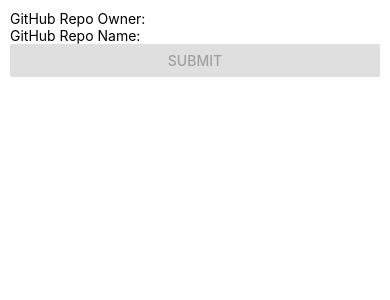
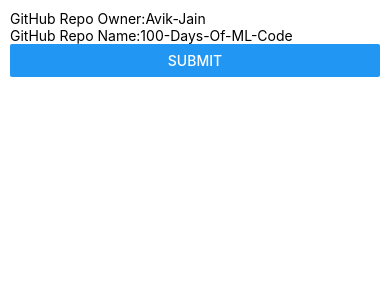
Before and after one commit to FrancescoGrazioso/PagopaProject, a React Native app: screen / in a window 390 px wide. Shown: the top 300 px of the page. Built offline with nearby package versions, Linux system fonts and the light colour scheme.

Commit message:
divided app into components

```diff
--- a/App.tsx
+++ b/App.tsx
@@ -1,23 +1,15 @@
 import React, {useState} from 'react';
-import {
-  View,
-  Text,
-  TextInput,
-  Button,
-  FlatList,
-  Image,
-  StyleSheet,
-  ActivityIndicator,
-} from 'react-native';
+import {View} from 'react-native';
 import {getStargazers} from './src/api/api';
-import Card from './src/components/Card';
+import SearchComponent from './src/components/SearchComponent/SearchComponent';
+import SearchListComponent from './src/components/SearchListComponent/SearchListComponent';
 import {axiosResponse} from './src/interfaces/axiosResponseInterface';
 import {listItemInterface} from './src/interfaces/listItemInterface';
-import { pageStyle } from './src/style/style';
+import {pageStyle} from './src/style/style';
 
 const MyComponent = () => {
-  const [owner, setOwner] = useState('');
-  const [repo, setRepo] = useState('');
+  const [owner, setOwner] = useState('Avik-Jain');
+  const [repo, setRepo] = useState('100-Days-Of-ML-Code');
   const [pageNumber, setPageNumber] = useState(1);
   const [stargazers, setStargazers] = useState<listItemInterface[]>([]);
   const [error, setError] = useState('');
@@ -46,43 +38,20 @@
 
   return (
     <View style={pageStyle.container}>
-      <View style={{flexDirection: 'row', alignItems: 'center'}}>
-        <Text>GitHub Repo Owner:</Text>
-        <TextInput value={owner} onChangeText={text => setOwner(text)} />
-      </View>
-      <View style={{flexDirection: 'row', alignItems: 'center'}}>
-        <Text>GitHub Repo Name:</Text>
-        <TextInput value={repo} onChangeText={text => setRepo(text)} />
-      </View>
-      <Button
-        title="Submit"
-        onPress={handleSubmit}
-        disabled={!owner || !repo}
-      />
-      {error && <Text>{error}</Text>}
-      {stargazers && (
-        <FlatList
-        numColumns={2}
-        data={stargazers}
-        style={pageStyle.list}
-        onEndReached={handleSubmit}
-        keyExtractor={(item, index) => index.toString()}
-        renderItem={({item, index}) => (
-          // <View style={[styles.listItem, {width: '50%'}]}>
-          //   <Image
-          //     source={{
-          //       uri: item.avatar,
-          //     }}
-          //     style={styles.avatar}
-          //   />
-          //   <Text style={styles.username}>{item.username}</Text>
-          // </View>
-          <Card image={item.avatar} title={item.username}/>
-        )}
+      <SearchComponent
+        owner={owner}
+        repo={repo}
+        handleSubmit={handleSubmit}
+        handleOwnerChange={setOwner}
+        handleRepoChange={setRepo}
       />
 
-      )}
-      {loading && <ActivityIndicator />}
+      <SearchListComponent
+        error={error}
+        handleSubmit={handleSubmit}
+        loading={loading}
+        stargazers={stargazers}
+      />
     </View>
   );
 };
--- /dev/null
+++ b/src/components/Card/style.ts
@@ -0,0 +1,46 @@
+import { StyleSheet } from "react-native";
+
+export const cardStyle = StyleSheet.create({
+    cardContainer: {
+      backgroundColor: 'transparent',
+      alignSelf: 'center',
+      margin: 10,
+      flexDirection: 'column',
+      width: '45%',
+      borderRadius: 12,
+      elevation: 2,
+      shadowColor: '#777',
+      shadowOpacity: 0.16,
+      shadowRadius: 2,
+      shadowOffset: {
+        height: 1,
+        width: 0,
+      },
+    },
+    imageContainer: {
+      borderTopLeftRadius: 12,
+      borderTopRightRadius: 12,
+      backgroundColor: 'transparent',
+      height: 200,
+    },
+    image: {
+      borderRadius: 12,
+      position: 'absolute',
+      width: '100%',
+      height: 200,
+      resizeMode: 'cover',
+    },
+    titleContainer: {
+      backgroundColor: '#fff',
+      padding: 7,
+      marginTop: -12,
+      height: 50,
+      borderBottomLeftRadius: 12,
+      borderBottomRightRadius: 12,
+    },
+    title: {
+      color: '#000',
+      margin: 3,
+      fontSize: 20,
+    },
+  });
--- /dev/null
+++ b/src/components/SearchComponent/SearchComponent.tsx
@@ -0,0 +1,31 @@
+import React from 'react';
+import {View, Text, TextInput, Button} from 'react-native';
+import {SearchInterface} from '../../interfaces/searchInterface';
+
+const SearchComponent = (props: SearchInterface) => {
+  return (
+    <>
+      <View style={{flexDirection: 'row', alignItems: 'center'}}>
+        <Text>GitHub Repo Owner:</Text>
+        <TextInput
+          value={props.owner}
+          onChangeText={text => props.handleOwnerChange(text)}
+        />
+      </View>
+      <View style={{flexDirection: 'row', alignItems: 'center'}}>
+        <Text>GitHub Repo Name:</Text>
+        <TextInput
+          value={props.repo}
+          onChangeText={text => props.handleRepoChange(text)}
+        />
+      </View>
+      <Button
+        title="Submit"
+        onPress={() => props.handleSubmit()}
+        disabled={!props.owner || !props.repo}
+      />
+    </>
+  );
+};
+
+export default SearchComponent;
--- /dev/null
+++ b/src/components/SearchListComponent/SearchListComponent.tsx
@@ -0,0 +1,28 @@
+import React from 'react';
+import {Text, ActivityIndicator, FlatList} from 'react-native';
+import { SearchListInterface } from '../../interfaces/searchListInterface';
+import Card from '../Card/Card';
+import { listStyle } from './style';
+
+const SearchListComponent = (props: SearchListInterface) => {
+  return (
+    <>
+      {props.error && <Text>{props.error}</Text>}
+      {props.stargazers && (
+        <FlatList
+          numColumns={2}
+          data={props.stargazers}
+          style={listStyle.list}
+          onEndReached={() => props.handleSubmit()}
+          keyExtractor={(item, index) => index.toString()}
+          renderItem={({item}) => (
+            <Card image={item.avatar} title={item.username} />
+          )}
+        />
+      )}
+      {props.loading && <ActivityIndicator />}
+    </>
+  );
+};
+
+export default SearchListComponent;
--- /dev/null
+++ b/src/components/SearchListComponent/style.ts
@@ -0,0 +1,8 @@
+import {StyleSheet} from 'react-native';
+
+export const listStyle = StyleSheet.create({
+  list: {
+    marginTop: 10,
+    maxHeight: '76%',
+  }
+});
--- /dev/null
+++ b/src/interfaces/cardIntercafe.ts
@@ -0,0 +1,4 @@
+export interface CardProps {
+    image: string;
+    title: string;
+  }
--- /dev/null
+++ b/src/interfaces/searchInterface.ts
@@ -0,0 +1,7 @@
+export interface SearchInterface {
+    owner: string,
+    handleOwnerChange: Function,
+    repo: string,
+    handleRepoChange: Function,
+    handleSubmit: Function
+}
--- /dev/null
+++ b/src/interfaces/searchListInterface.ts
@@ -0,0 +1,8 @@
+import { listItemInterface } from "./listItemInterface";
+
+export interface SearchListInterface {
+    error: string,
+    stargazers: listItemInterface[],
+    loading: boolean,
+    handleSubmit: Function
+}
--- a/src/style/style.ts
+++ b/src/style/style.ts
@@ -3,69 +3,5 @@
 export const pageStyle = StyleSheet.create({
   container: {
     padding: 10,
-  },
-  list: {
-    marginTop: 10,
-    maxHeight: '76%',
-  },
-  listItem: {
-    flex: 1,
-    justifyContent: 'flex-start',
-    flexDirection: 'row',
-    alignItems: 'center',
-    marginBottom: 10,
-  },
-  avatar: {
-    width: 50,
-    height: 50,
-    borderRadius: 50,
-  },
-  username: {
-    marginLeft: 7,
-  },
+  }
 });
-
-export const cardStyle = StyleSheet.create({
-  cardContainer: {
-    backgroundColor: 'transparent',
-    alignSelf: 'center',
-    margin: 10,
-    flexDirection: 'column',
-    width: '45%',
-    borderRadius: 12,
-    elevation: 2,
-    shadowColor: '#777',
-    shadowOpacity: 0.16,
-    shadowRadius: 2,
-    shadowOffset: {
-      height: 1,
-      width: 0,
-    },
-  },
-  imageContainer: {
-    borderTopLeftRadius: 12,
-    borderTopRightRadius: 12,
-    backgroundColor: 'transparent',
-    height: 200,
-  },
-  image: {
-    borderRadius: 12,
-    position: 'absolute',
-    width: '100%',
-    height: 200,
-    resizeMode: 'cover',
-  },
-  titleContainer: {
-    backgroundColor: '#fff',
-    padding: 7,
-    marginTop: -12,
-    height: 50,
-    borderBottomLeftRadius: 12,
-    borderBottomRightRadius: 12,
-  },
-  title: {
-    color: '#000',
-    margin: 3,
-    fontSize: 20,
-  },
-});
```
Also changed, not shown: src/components/Card/Card.tsx (renamed from src/components/Card.tsx, +2 -6 lines).
